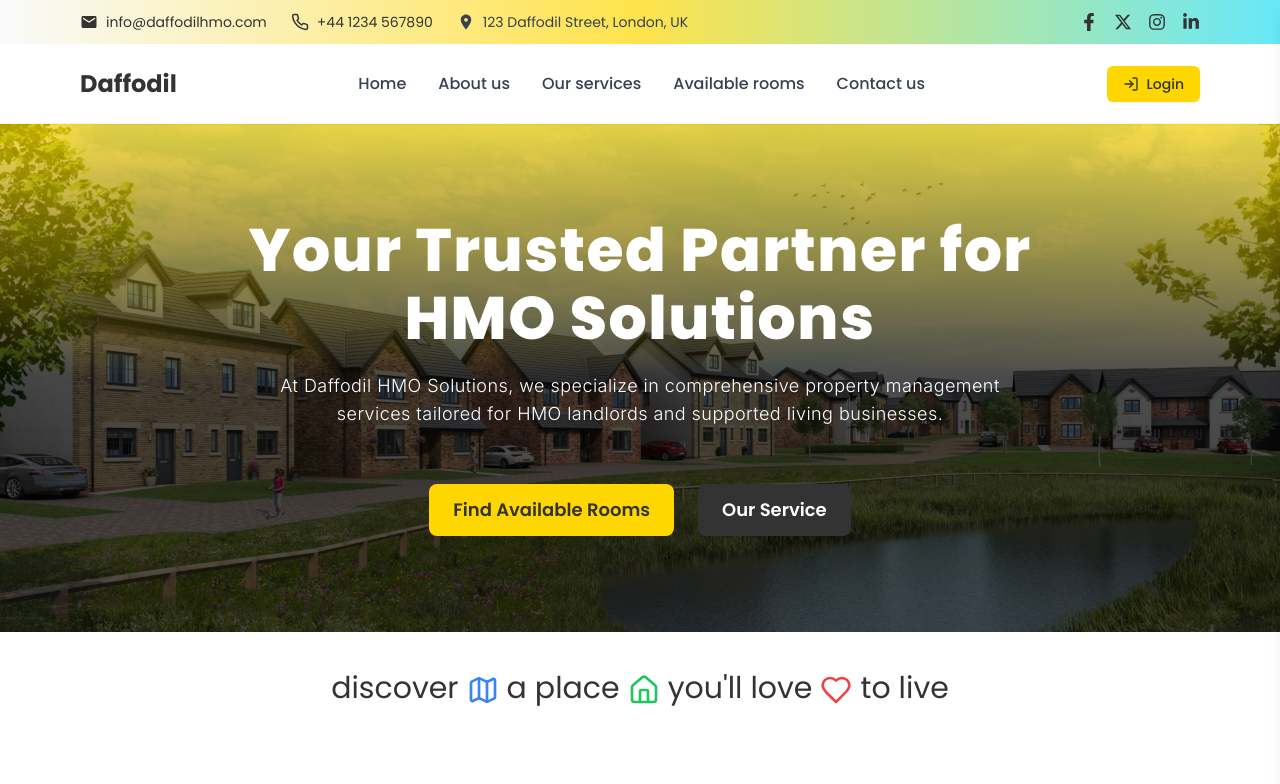
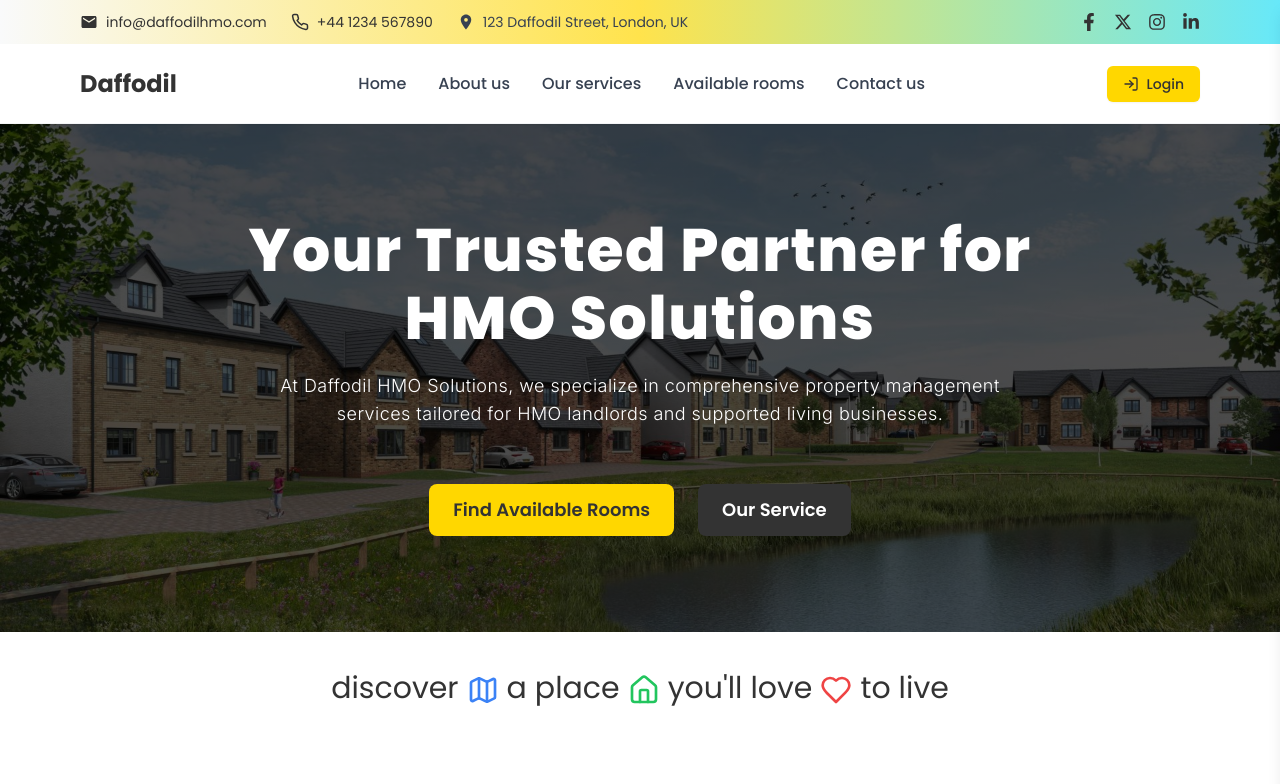
Before and after one commit to mahedimukut/daffodil, a Next.js app: page / in a window 1280 px wide. Shown: the top 784 px of the page. Built offline with nearby package versions, Linux system fonts and the light colour scheme; no server answers.

Commit message:
hero section updated

```diff
--- a/src/app/components/Hero.tsx
+++ b/src/app/components/Hero.tsx
@@ -10,7 +10,7 @@ const Hero = () => {
         className="absolute inset-0 bg-cover bg-center"
         style={{ backgroundImage: 'url("/home-daffodil.jpg")' }}
       >
-        <div className="absolute inset-0 bg-gradient-to-b from-daffodilYellow via-black to-black opacity-70"></div>
+        <div className="absolute inset-0 bg-gradient-to-b from-black via-black to-black opacity-70"></div>
       </div>
 
       {/* Text and Content */}
```
